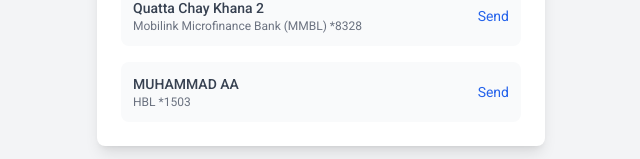
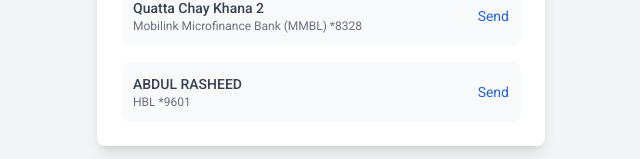
Before and after one commit to AmjadHayat28/repo, a React (Vite) app: page /payments in a window 1280 px wide. Shown: the part 1072-1231 px from the top of the page, without its empty margins (319-959 px from the left). Built offline with nearby package versions, Linux system fonts and the light colour scheme.

Commit message:
Refactor Paymentsname component structure

```diff
--- a/src/Paymentsname.jsx
+++ b/src/Paymentsname.jsx
@@ -89,8 +89,8 @@
             onClick={handleRecipientClick}
           />
           <Recipient
-            name="MUHAMMAD AA"
-            bank="HBL *1503"
+            name="ABDUL RASHEED"
+            bank="HBL *9601"
             onClick={handleRecipientClick}
           />
         </div>
```
